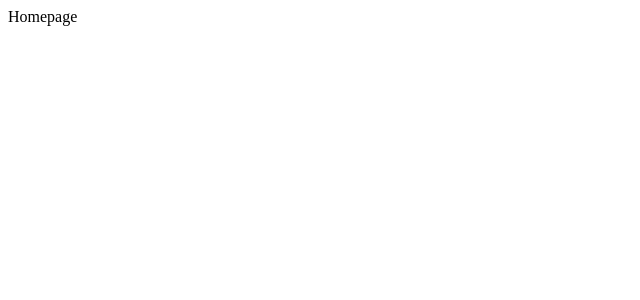
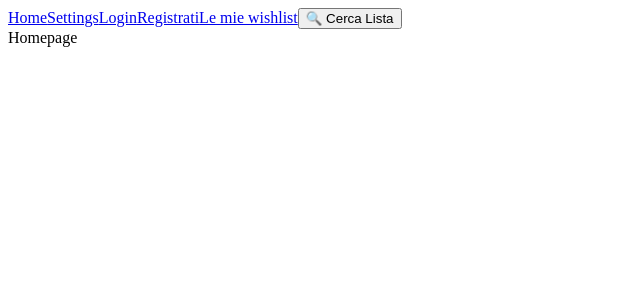
Before and after one commit to simoneburrai/secret-santa-wishlist-frontend, a React (Vite) app: page / in a window 1280 px wide. Shown: the top 300 px of the page, without its empty margins (0-640 px from the left). Built offline with nearby package versions, Linux system fonts and the light colour scheme.

Commit message:
feat: navbar with all useful pages

```diff
--- a/src/App.tsx
+++ b/src/App.tsx
@@ -7,11 +7,14 @@ import Login from "./pages/Login";
 import Register from "./pages/Register";
 import CreateWishlist from "./pages/CreateWishlist";
 import Wishlist from "./pages/Wishlist";
+import Default from "./components/Default";
 
 function App() {
 
   return <BrowserRouter>
     <Routes>
+      <Route path="/" element={<Default/>}>
+
         <Route path="/" element={<Home/>}/>
 
         <Route path="/login" element={<Login/>}/>
@@ -24,6 +27,9 @@ function App() {
         <Route path="/wishlists/create" element={<CreateWishlist />} />
         <Route path="/wishlists/me/:id" element={<Wishlist/>}/>
         <Route path="/*" element={<NotFound/>}/>
+
+      </Route>
+
     </Routes>
   </BrowserRouter>
 }
--- a/src/components/Default.tsx
+++ b/src/components/Default.tsx
@@ -7,6 +7,12 @@ export default function Default() :JSX.Element{
         <nav>
             <NavLink to="/">Home</NavLink>
             <NavLink to="/settings">Settings</NavLink>
+            <NavLink to="/login">Login</NavLink>
+            <NavLink to="/register">Registrati</NavLink>
+            <NavLink to="/wishlist/me">Le mie wishlist</NavLink>
+            <button className="search-btn">
+                🔍 Cerca Lista
+            </button>
         </nav>
     </header>
     <main><Outlet/></main>
```
Lines whose indentation alone changed are shown as unchanged.
